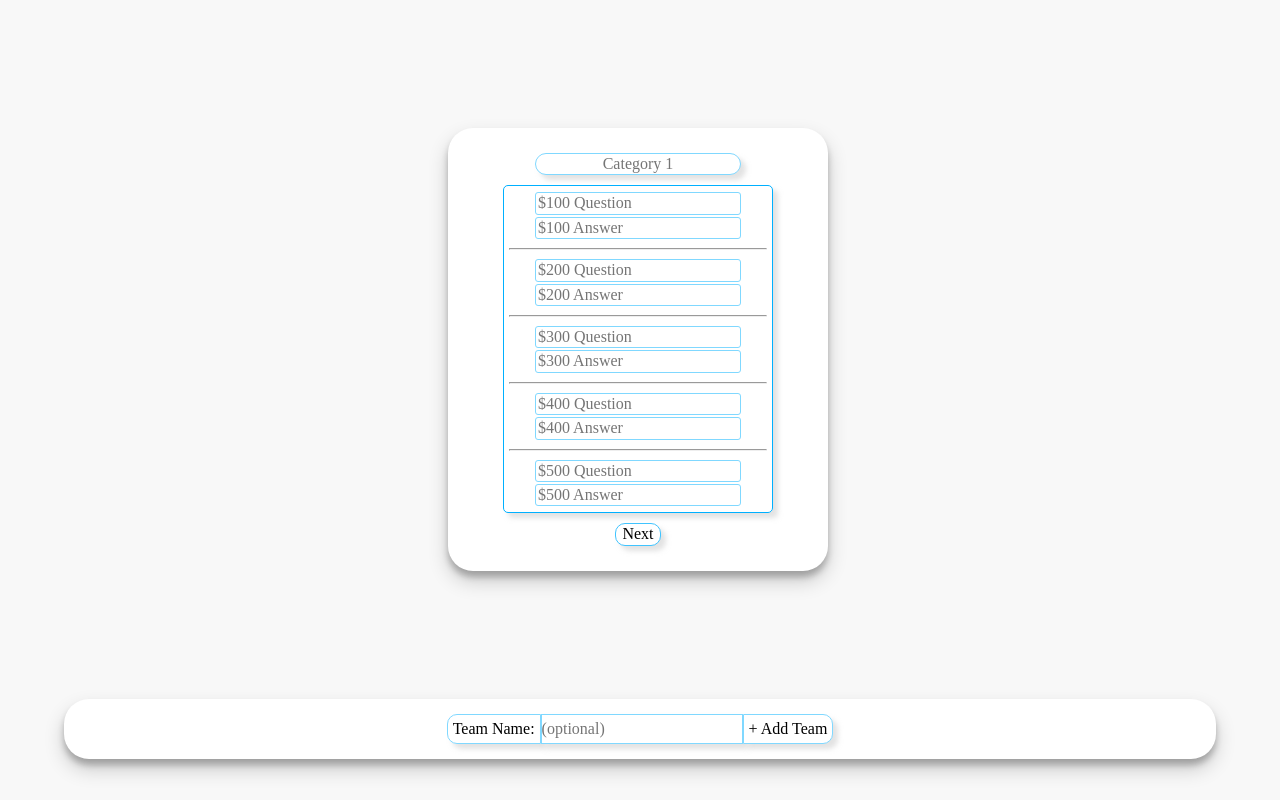
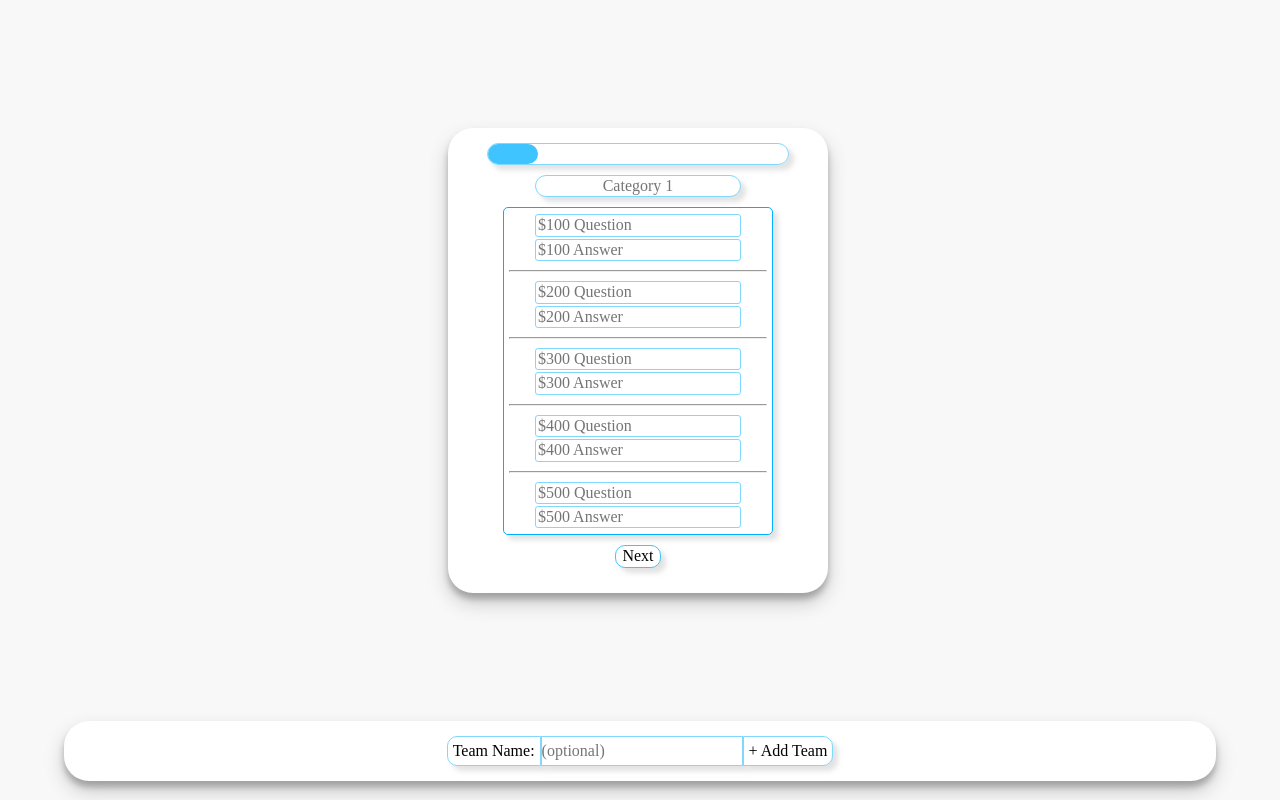
Before and after one commit to cconner57/React-Jeopardy-Clone, a React (Create React App) app: page / in a window 1280 px wide. Both pictures are taken after a click on the button "Start Game". Built offline with nearby package versions, Linux system fonts and the light colour scheme; a web font is replaced by a local one.

Commit message:
Progress bar added

```diff
--- /dev/null
+++ b/src/components/Form/Progress.js
@@ -0,0 +1,11 @@
+import React from 'react'
+
+const Progress = ({step}) => {
+    return (
+        <div className="Progress-Bar">
+            <div className="Progress-Fill" style={{width: `${step * 16.66}%`}}></div>
+        </div>
+    )
+}
+
+export default Progress
--- a/src/components/Form/QuestionInput.js
+++ b/src/components/Form/QuestionInput.js
@@ -1,6 +1,7 @@
 import React from 'react'
+import Progress from './Progress'
 
-function FormInput2({category, nextStep, onChange}) {
+const FormInput2 = ({category, step, nextStep, onChange}) => {
     const next = e => {
         e.preventDefault();
         nextStep();
@@ -9,6 +10,7 @@ function FormInput2({category, nextStep, onChange}) {
     return (
         <>
             <form className="Form-Container" onSubmit={next}>
+                <Progress step={step - 1} />
                 <input className="Input-Title" type="text" placeholder={category} onChange={onChange} />
                 <div className="Input-Group">
                     <input type="text" placeholder="$100 Question" onChange={onChange} />
--- a/src/components/gameInput.js
+++ b/src/components/gameInput.js
@@ -33,7 +33,7 @@ const GameInput = () => {
 			return (
 				<>
 				<GameProvider>
-					<QuestionInput category="Category 1" nextStep={nextStep} onChange={onChange} />
+					<QuestionInput category="Category 1" step={data.step} nextStep={nextStep} onChange={onChange} />
 					<TeamInput nextStep={nextStep} onChange={onChange} />
 				</GameProvider>
 				</>
@@ -41,31 +41,31 @@ const GameInput = () => {
 		case 3:
 			return (
 				<GameProvider>
-					<QuestionInput category="Category 2" nextStep={nextStep} onChange={onChange} />
+					<QuestionInput category="Category 2" step={data.step} nextStep={nextStep} onChange={onChange} />
 				</GameProvider>
 			);
 		case 4:
 			return (
 				<GameProvider>
-					<QuestionInput category="Category 3" nextStep={nextStep} onChange={onChange} />
+					<QuestionInput category="Category 3" step={data.step} nextStep={nextStep} onChange={onChange} />
 				</GameProvider>
 			);
 		case 5:
 			return (
 				<GameProvider>
-					<QuestionInput category="Category 4" nextStep={nextStep} onChange={onChange} />
+					<QuestionInput category="Category 4" step={data.step} nextStep={nextStep} onChange={onChange} />
 				</GameProvider>
 			);
 		case 6:
 			return (
 				<GameProvider>
-					<QuestionInput category="Category 5" nextStep={nextStep} onChange={onChange} />
+					<QuestionInput category="Category 5" step={data.step} nextStep={nextStep} onChange={onChange} />
 				</GameProvider>
 			);
 		case 7:
 			return (
 				<GameProvider>
-					<QuestionInput category="Category 6" nextStep={nextStep} onChange={onChange} />
+					<QuestionInput category="Category 6" step={data.step} nextStep={nextStep} onChange={onChange} />
 				</GameProvider>
 			);
 		case 8:
--- a/src/index.css
+++ b/src/index.css
@@ -252,8 +252,32 @@ template {
 }
 
 .Form-Container input[type=submit]:hover {
-  background: gray;
+  background: #e1e1e1;
   cursor: pointer;
+}
+
+.Form-Container input[type=submit]:focus {
+  outline: none;
+  border-color: #40c4ff;
+  -webkit-box-shadow: 0 0 10px #40c4ff;
+          box-shadow: 0 0 10px #40c4ff;
+}
+
+.Progress-Bar {
+  height: 20px;
+  width: 300px;
+  border-radius: 50px;
+  border: 1px solid #80d8ff;
+  -webkit-box-shadow: 5px 5px 5px 0px rgba(200, 200, 200, 0.5);
+          box-shadow: 5px 5px 5px 0px rgba(200, 200, 200, 0.5);
+}
+
+.Progress-Fill {
+  background: #40c4ff;
+  height: 100%;
+  border-radius: inherit;
+  -webkit-transition: width .5s ease-in;
+  transition: width .5s ease-in;
 }
 
 .Team-Container {
--- a/src/index.scss
+++ b/src/index.scss
@@ -202,9 +202,27 @@ template {
 		box-shadow: 5px 5px 5px 0px rgba(200, 200, 200, 0.5);
 	}
 	input[type=submit]:hover {
-		background: gray;
+		background: rgb(225, 225, 225);
 		cursor: pointer;
 	}
+	input[type=submit]:focus {
+		@include input;
+	}
+}
+
+.Progress-Bar {
+	height: 20px;
+	width: 300px;
+	border-radius: 50px;
+	border: 1px solid $primary;
+	box-shadow: 5px 5px 5px 0px rgba(200, 200, 200, 0.5);
+}
+
+.Progress-Fill {
+background: $secondary;
+height: 100%;
+border-radius: inherit;
+transition: width .5s ease-in;
 }
 
 // Team
```
Also changed, not shown: 2 other files (tests, documents, lock files or other folders).
